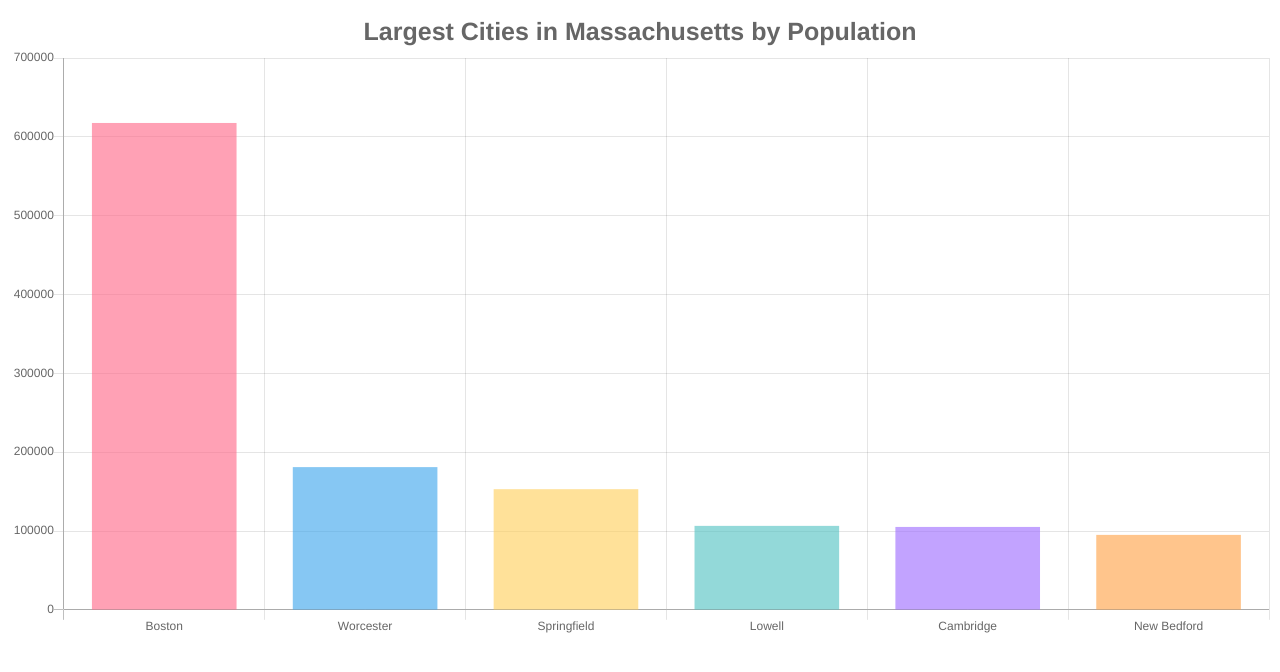
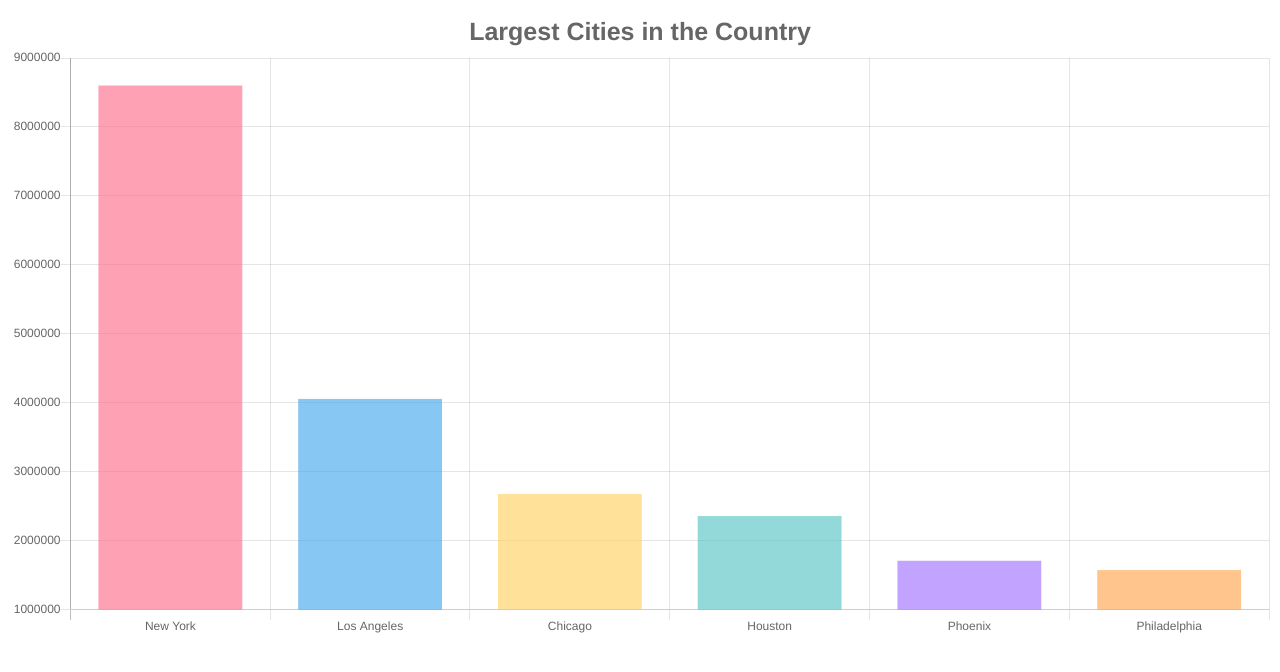
Before and after one commit to BrandonCzaja/React-Practice-Projects, a React (Create React App) app in the folder charts/: page / in a window 1280 px wide. Shown: the top 672 px of the page. Built offline with nearby package versions, Linux system fonts and the light colour scheme.

Commit message:
Finished chart

```diff
--- a/charts/src/App.js
+++ b/charts/src/App.js
@@ -1,12 +1,49 @@
+import React, { Component } from "react";
 import "./App.css";
 import Chart from "./components/Chart.jsx";
 
-function App() {
-	return (
-		<div className="App">
-			<Chart displayLegend={false} />
-		</div>
-	);
+class App extends Component {
+	constructor(props) {
+		super(props);
+		this.state = {
+			chartData: {},
+		};
+	}
+
+	componentWillMount() {
+		this.getChartData();
+	}
+
+	getChartData() {
+		// Ajax call here
+		this.setState({
+			chartData: {
+				labels: ["New York", "Los Angeles", "Chicago", "Houston", "Phoenix", "Philadelphia"],
+				datasets: [
+					{
+						label: "Population",
+						data: [8601186, 4057841, 2679044, 2359480, 1711356, 1576596],
+						backgroundColor: [
+							"rgba(255,99,132,0.6)",
+							"rgba(54,162,235,0.6)",
+							"rgba(255,206,86,0.6)",
+							"rgba(75,192,192,0.6)",
+							"rgba(153,102,255,0.6)",
+							"rgba(255,159,64,0.6)",
+						],
+					},
+				],
+			},
+		});
+	}
+
+	render() {
+		return (
+			<div className="App">
+				<Chart chartData={this.state.chartData} displayLegend={false} />
+			</div>
+		);
+	}
 }
 
 export default App;
--- a/charts/src/components/Chart.jsx
+++ b/charts/src/components/Chart.jsx
@@ -5,23 +5,7 @@ class Chart extends Component {
 	constructor(props) {
 		super(props);
 		this.state = {
-			chartData: {
-				labels: ["Boston", "Worcester", "Springfield", "Lowell", "Cambridge", "New Bedford"],
-				datasets: [
-					{
-						label: "Population",
-						data: [617594, 181045, 153060, 106519, 105162, 95072],
-						backgroundColor: [
-							"rgba(255,99,132,0.6)",
-							"rgba(54,162,235,0.6)",
-							"rgba(255,206,86,0.6)",
-							"rgba(75,192,192,0.6)",
-							"rgba(153,102,255,0.6)",
-							"rgba(255,159,64,0.6)",
-						],
-					},
-				],
-			},
+			chartData: props.chartData,
 		};
 	}
 
@@ -29,6 +13,7 @@ class Chart extends Component {
 		displayTitle: true,
 		displayLegend: true,
 		legendPosition: "right",
+		location: "the Country",
 	};
 
 	render() {
@@ -39,7 +24,7 @@ class Chart extends Component {
 					options={{
 						title: {
 							display: this.props.displayTitle,
-							text: "Largest Cities in Massachusetts by Population",
+							text: "Largest Cities in " + this.props.location,
 							fontSize: 25,
 						},
 						legend: {
```
